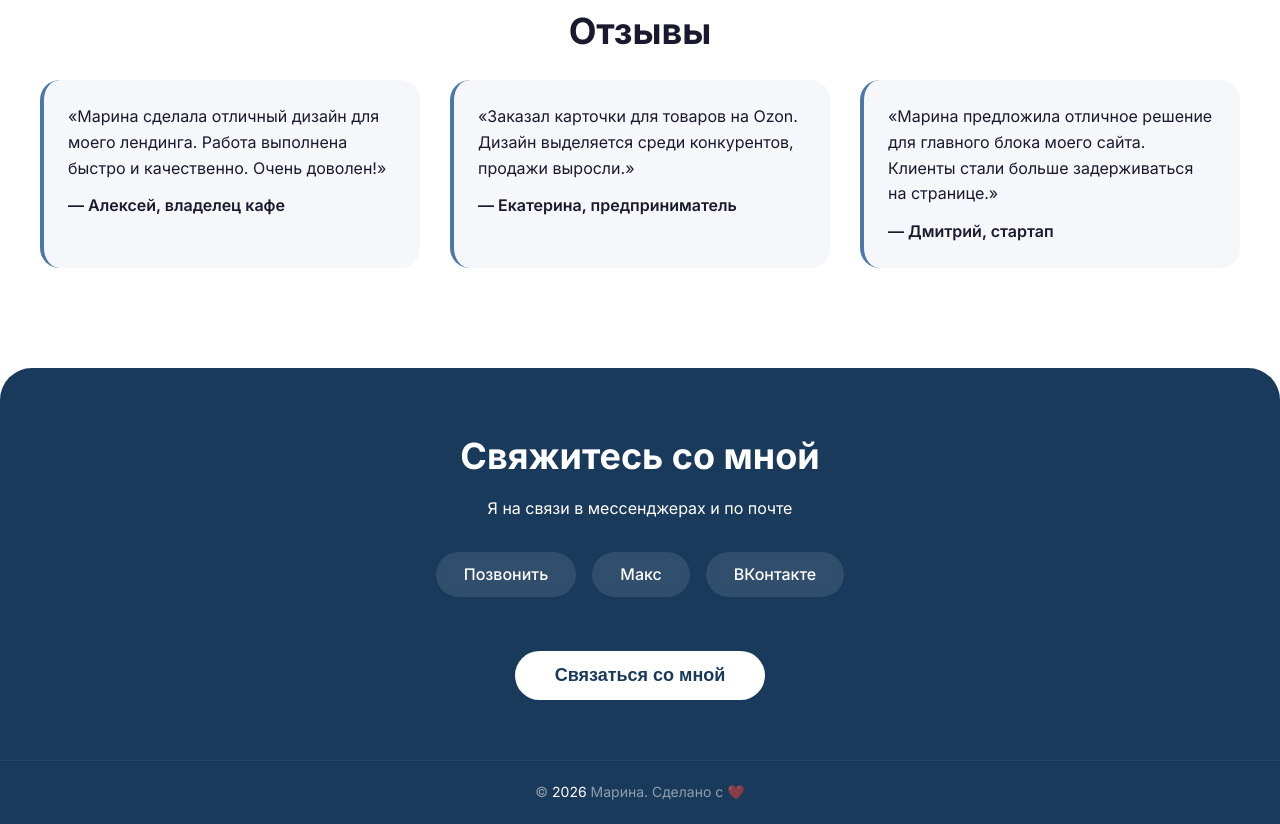
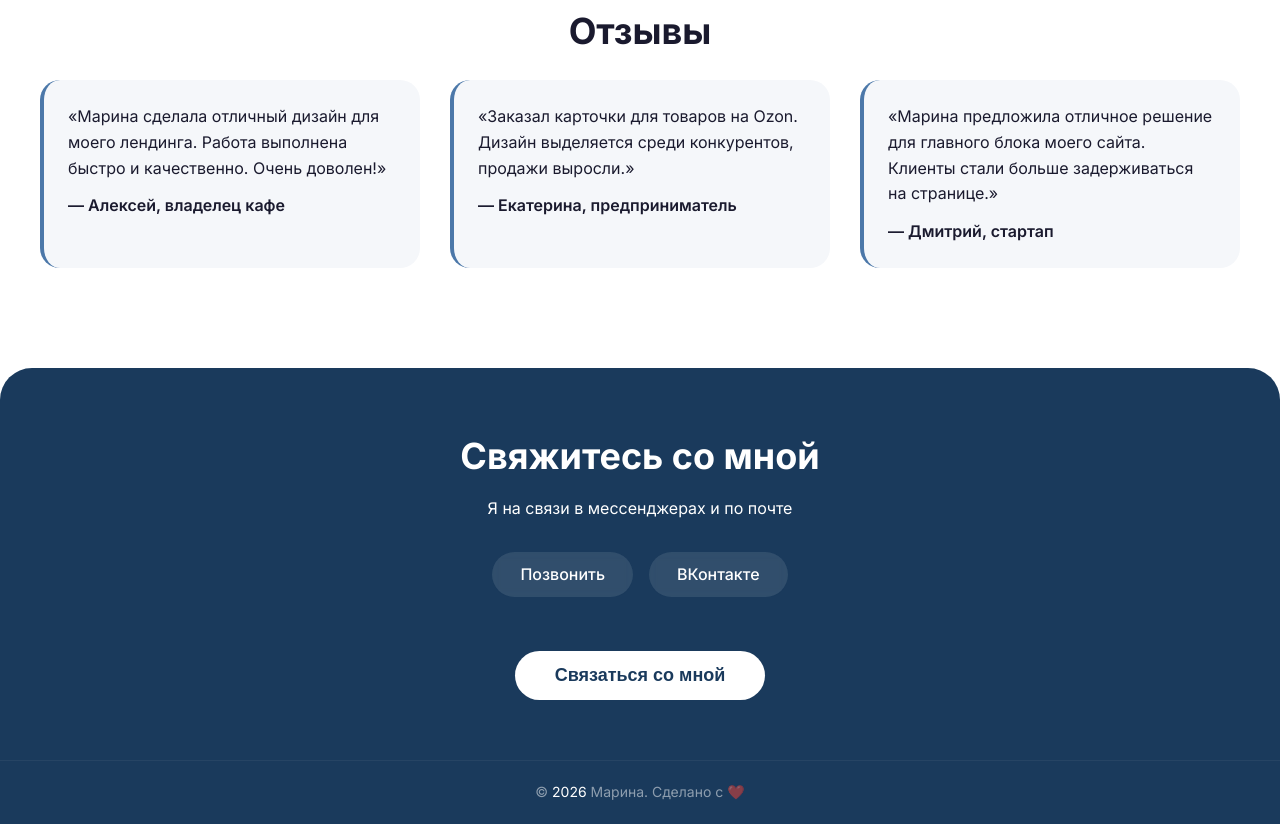
Before and after one commit to adm-mudro/portfolio, a plain HTML site: page index.html in a window 1280 px wide. Shown: the part 2744-3568 px from the top of the page. Drawn offline with Linux system fonts and the light colour scheme; a web font is replaced by a local one.

Commit message:
убрал битую ссылку

```diff
--- a/index.html
+++ b/index.html
@@ -980,7 +980,6 @@
       <p class="fade-up">Я на связи в мессенджерах и по почте</p>
       <div class="socials fade-up">
         <a href="tel:+79882849492">Позвонить</a>
-        <a href="#">Макс</a>
         <a href="https://vk.ru/ghbxrhvfy" target="_blank">ВКонтакте</a>
       </div>
       <button class="contact-btn-modal" id="openModalBtn">Связаться со мной</button>
```
